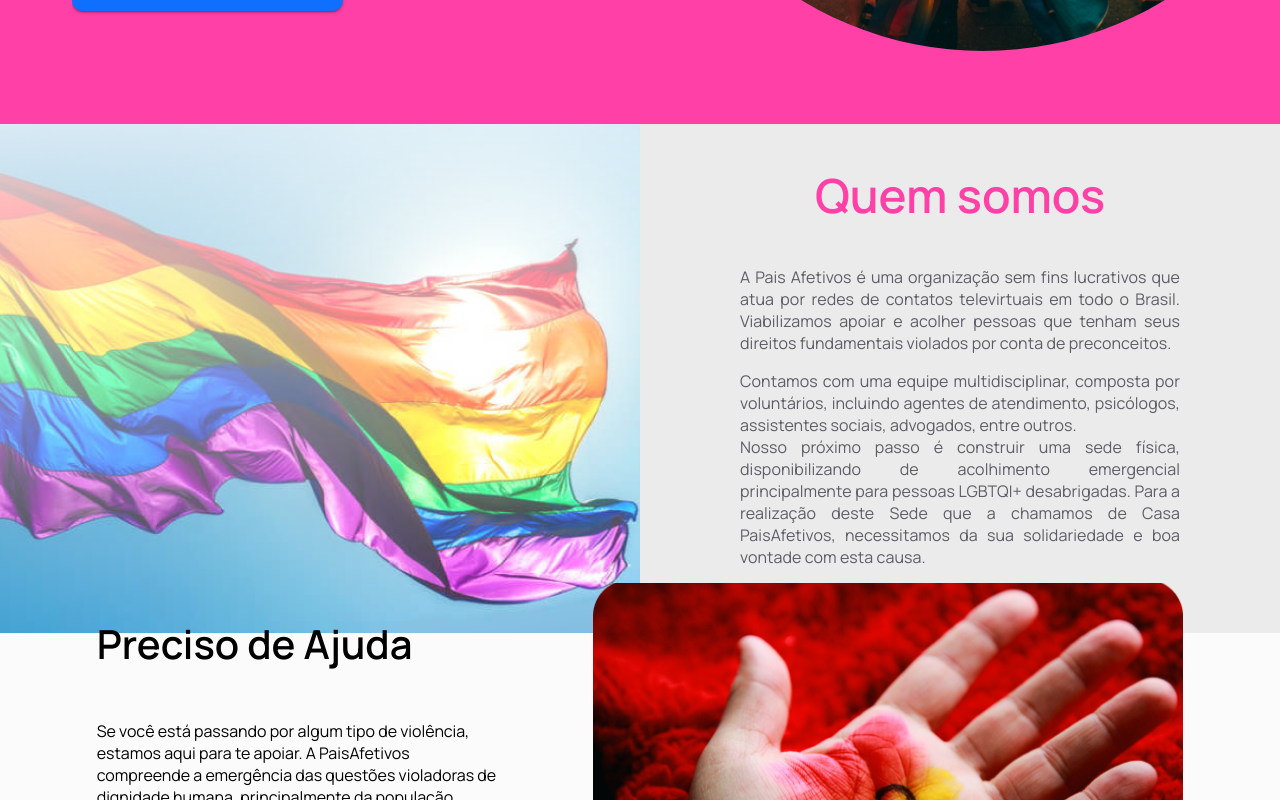
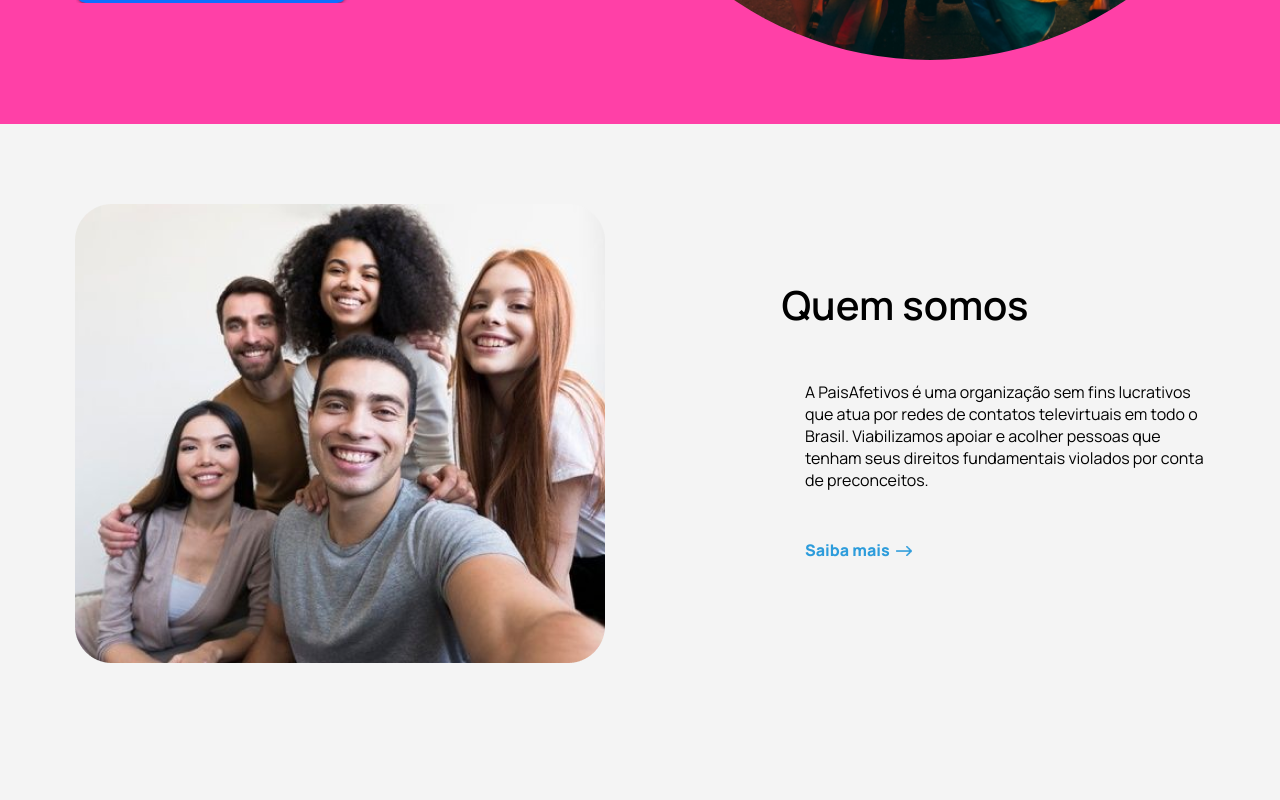
Before and after one commit to GrupoCPB/paisafetivos-web-frontend, a React (Create React App) app: page / in a window 1280 px wide. Shown: the part 600-1400 px from the top of the page. Built offline with nearby package versions, Linux system fonts and the light colour scheme.

Commit message:
ajustes resposividade about/donate/helping

```diff
--- a/src/components/Home/SectionDonation/index.jsx
+++ b/src/components/Home/SectionDonation/index.jsx
@@ -1,7 +1,5 @@
 import React from "react";
 import { Donate } from "../../../style/donate";
-import Box from "@mui/material/Box";
-import { Button } from "@mui/material";
 import { ButtonDonation } from "./styled";
 
 function SectionDonation() {
--- a/src/pages/Home.js
+++ b/src/pages/Home.js
@@ -7,15 +7,18 @@ import About from "./About";
 import SectionNeedHelp from "../components/Home/SectionNeedHelp";
 import SctionParners from "../components/Home/SectionPartners";
 import { Container } from "../style/reset";
+import SectionAbout from "../components/Home/SectionAbout";
+import SectionBlog from "../components/Home/SectionBlogs";
 
 export function Home() {
   return (
     <Container>
       <Helmet title="Pais Afetivos | Home" />
       <SectionDonation />
-      <About />
+      <SectionAbout />
       <SectionNeedHelp />
       <SectionWorks></SectionWorks>
+      <SectionBlog />
       <SctionParners />
     </Container>
   );
--- a/src/style/about.js
+++ b/src/style/about.js
@@ -1,160 +1,155 @@
-import styled from 'styled-components';
+import styled from "styled-components";
 
-import about from '../assets/quem-somos.png';
+import about from "../assets/quem-somos.png";
 
 export const About = styled.main`
-    height:38.125rem;
-    width:100%;
+  width: 100%;
+  background-color: #f4f4f4;
 
-    display:flex;
-    justify-content:center;
-    padding:80px 0;
+  display: flex;
+  justify-content: center;
+  padding: 80px 0;
 
-    .about-photo{
-        width:33.125rem;
-        background-image:url(${about});
-        background-repeat:no-repeat;
+  .about-photo {
+    width: 33.125rem;
+    height: 33.125rem;
+    background-image: url(${about});
+    background-repeat: no-repeat;
   }
 
-    .about-area{
-        padding:2.5rem 0;
+  .about-area {
+    padding: 2.5rem 0;
 
-        display:inherit;
-        flex-direction:column;
-        align-items:center;
+    display: inherit;
+    flex-direction: column;
+    align-items: center;
 
-        h2{
-            font-size:2.5rem;
-            font-weight:600;
+    h2 {
+      font-size: 2.5rem;
+      font-weight: 600;
     }
 
-        .about-area-text{
-            padding-left:12.5rem;
-            p{
-                max-width:25rem;
-                padding-bottom:2rem;
+    .about-area-text {
+      padding-left: 12.5rem;
+      p {
+        max-width: 25rem;
+        padding-bottom: 2rem;
       }
 
-            a{
-                text-decoration:none;
-                color:#2D9CDB;
-                font-weight:700;
+      a {
+        text-decoration: none;
+        color: #2d9cdb;
+        font-weight: 700;
 
-                &:hover{
-                    text-decoration:underline;
+        &:hover {
+          text-decoration: underline;
         }
-                img{
-                    height:0.625rem;
-                    margin-left:0.1875rem;
+        img {
+          height: 0.625rem;
+          margin-left: 0.1875rem;
         }
       }
     }
   }
 
+  @media (max-width: 1024px) {
+    padding: 80px 30px;
 
-@media(max-width:1024px){
-
-    padding:80px 30px;
-
-    div{
-        width:50%;
+    div {
+      width: 50%;
     }
-    .about-photo{
-        background-image:url(${about});
-        background-position:center;
-        background-repeat:no-repeat;
+    .about-photo {
+      background-image: url(${about});
+      background-position: center;
+      background-repeat: no-repeat;
     }
 
-    .about-area{
-        padding:2.5rem 0;
-        justify-content:center;
+    .about-area {
+      padding: 2.5rem 0;
+      justify-content: center;
 
-        h2{
-            font-size:2.5rem;
+      h2 {
+        font-size: 2.5rem;
       }
 
-        .about-area-text{
-            padding-left:2rem;
+      .about-area-text {
+        padding-left: 2rem;
+      }
     }
   }
 
+  @media (max-width: 768px) {
+    padding: 0;
+
+    .about-photo {
+      display: none;
     }
 
-@media(max-width:768px){
-    padding:0;
+    .about-area {
+      width: 100%;
+      padding: 0;
 
-    .about-photo{
-        display:none;
+      justify-content: center;
+
+      h2 {
+        font-size: 2.5rem;
+        font-weight: 600;
       }
 
-    .about-area{
-        width:100%;
-        padding:0;
-
-        justify-content:center;
-
-        h2{
-            font-size:2.5rem;
-            font-weight:600;
+      .about-area-text {
+        padding-left: 0;
+        p {
+          max-width: 25rem;
+          padding-bottom: 2rem;
         }
 
-        .about-area-text{
+        a {
+          text-decoration: none;
+          color: #2d9cdb;
+          font-weight: 700;
 
-            padding-left:0;
-            p{
-                max-width:25rem;
-                padding-bottom:2rem;
+          &:hover {
+            text-decoration: underline;
           }
-
-            a{
-                text-decoration:none;
-                color:#2D9CDB;
-                font-weight:700;
-
-                &:hover{
-                    text-decoration:underline;
-                }
-                img{
-                    height:0.625rem;
-                    margin-left:0.1875rem;
+          img {
+            height: 0.625rem;
+            margin-left: 0.1875rem;
           }
         }
       }
     }
   }
 
+  @media (max-width: 425px) {
+    height: auto;
+    display: block;
 
-@media (max-width:425px){
-    height:auto;
-    display:block;
-
-    .about-area{
-        min-width:320px;
-        text-align:center;
-        padding-bottom:5rem;
-        h2{
-            font-size:30px;
-            font-weight:600;
+    .about-area {
+      min-width: 320px;
+      text-align: center;
+      padding-bottom: 5rem;
+      h2 {
+        font-size: 30px;
+        font-weight: 600;
       }
 
-        .about-area-text{
-            display:flex;
-            flex-direction:column;
-            align-items:center;
-            width:320px;
-            p{
-                width:auto;
-                margin-top:-5px;
-                padding:0px 20px;
+      .about-area-text {
+        display: flex;
+        flex-direction: column;
+        align-items: center;
+        width: 320px;
+        p {
+          width: auto;
+          margin-top: -5px;
+          padding: 0px 20px;
         }
 
-            .about-link{
-                width:90%;
-                display:flex;
-                justify-content:flex-end;
+        .about-link {
+          width: 90%;
+          display: flex;
+          justify-content: flex-end;
         }
       }
     }
-
   }
 `;
--- a/src/style/donate.js
+++ b/src/style/donate.js
@@ -9,14 +9,17 @@ export const Donate = styled.section`
 
     padding: 0;
     display:flex;
-    justify-content:center;
-    align-items:center;
+
 
 
     background-color:#FF40A7;
     section {
   display: flex;
-  padding: 10;
+  flex-direction: row;
+    flex-wrap: wrap;
+    align-content: center;
+    align-items: center;
+    justify-content: center;
 }
 
 section {
@@ -32,8 +35,6 @@ div{
 }
 
 .donate-left{
-    width:50%;
-    margin-left: 72px;
     display:inherit;
     flex-direction:column;
     justify-content:center;
@@ -68,7 +69,6 @@ div{
     }
 }
 .donate-right{
-    width:70%;
     margin-left: 3rem;
 }
 
@@ -82,6 +82,9 @@ div{
     border-top-left-radius: 50%;
     border-bottom-right-radius: 50%;
     border-bottom-left-radius: 50%;
+    position: absolute;
+    right: 30px;
+    top: 0;
 
 
 
--- a/src/style/helping.js
+++ b/src/style/helping.js
@@ -1,13 +1,13 @@
-import styled from 'styled-components';
+import styled from "styled-components";
 
-import helping from '../assets/ajuda.png';
+import helping from "../assets/ajuda.png";
 
 export const Helping = styled.section`
 
 height:38.125rem;
 width:100%;
 
-margin-top:-50px;
+margin-top:50px;
 
 display:flex;
 justify-content:center;
@@ -87,7 +87,7 @@ justify-content:space-evenly;
 height:38.125rem;
 width:100%;
 
-margin-top:-50px;
+margin-top:50px;
 
 display:flex;
 justify-content:center;
@@ -139,4 +139,4 @@ justify-content:center;
         }
     }
 }
-`
+`;
```
Lines whose indentation alone changed are shown as unchanged.
